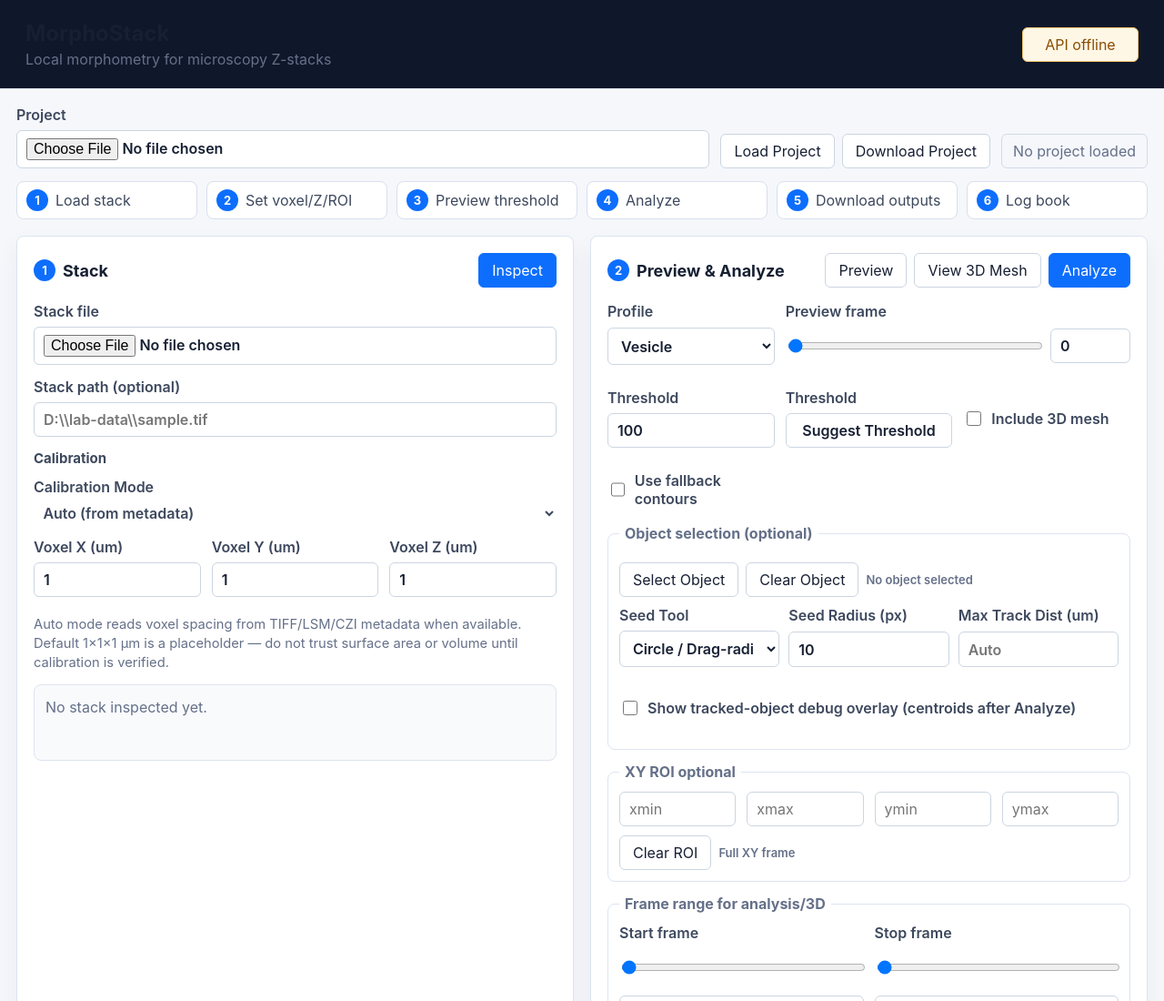
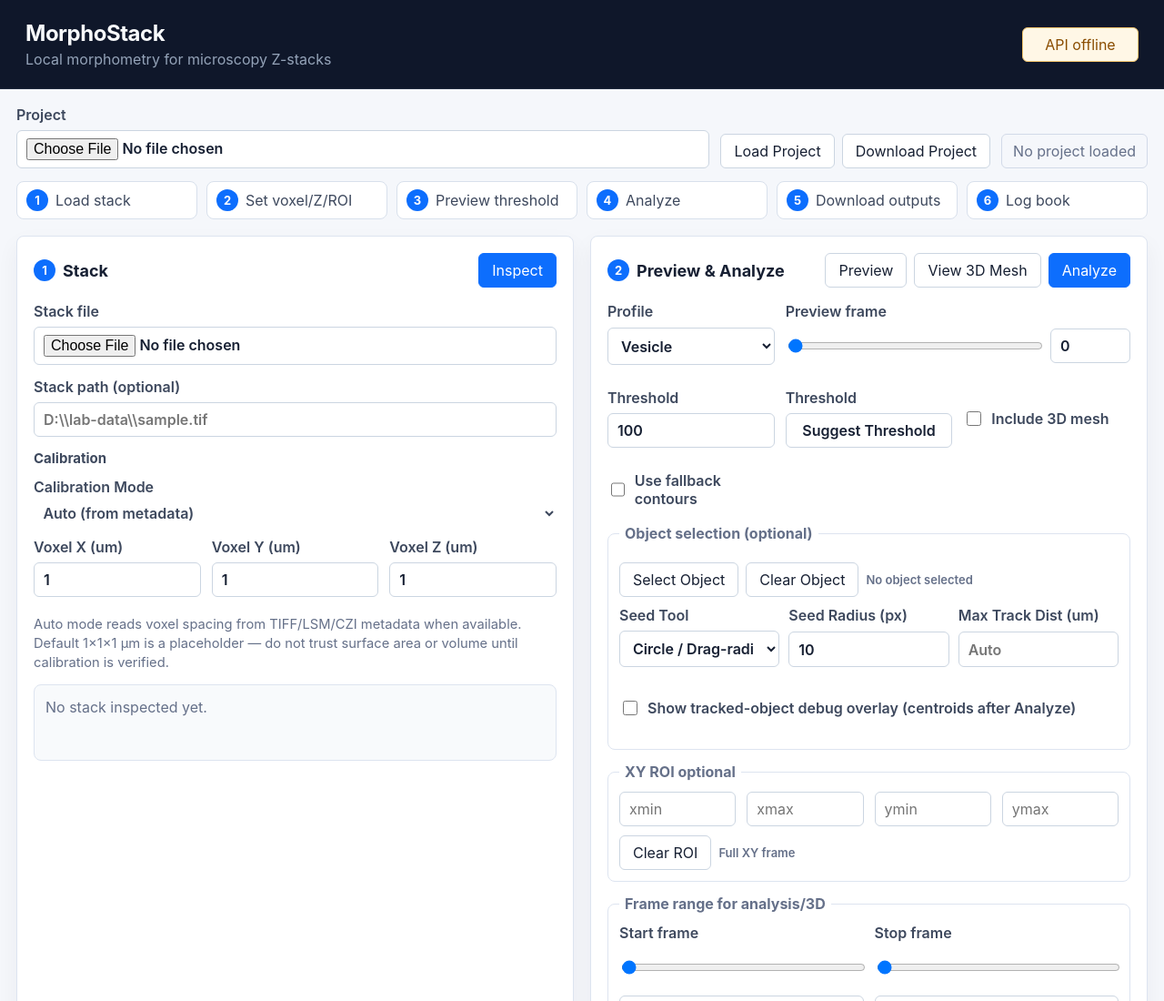
Before and after one commit to sudoax0n/MorphoStack, a website built with Vite: page apps/web/index.html in a window 1280 px wide. Shown: the top 1100 px of the page at 91% size. Built offline with nearby package versions, Linux system fonts and the light colour scheme; files whose address does not match are found by name.

Commit message:
Fix topbar title contrast on dark header.

```diff
--- a/apps/web/src/styles.css
+++ b/apps/web/src/styles.css
@@ -28,18 +28,22 @@ select {
   justify-content: space-between;
   gap: 24px;
   padding: 22px 28px;
-  border-bottom: 1px solid #dde4f0;
+  border-bottom: 1px solid #1e293b;
   background: #0f172a;
+  color: #f8fafc;
 }
 
 .topbar h1 {
   margin: 0;
   font-size: 24px;
+  font-weight: 700;
+  letter-spacing: -0.02em;
+  color: #f8fafc;
 }
 
 .topbar p {
   margin: 4px 0 0;
-  color: #657089;
+  color: #94a3b8;
 }
 
 .status {
```
